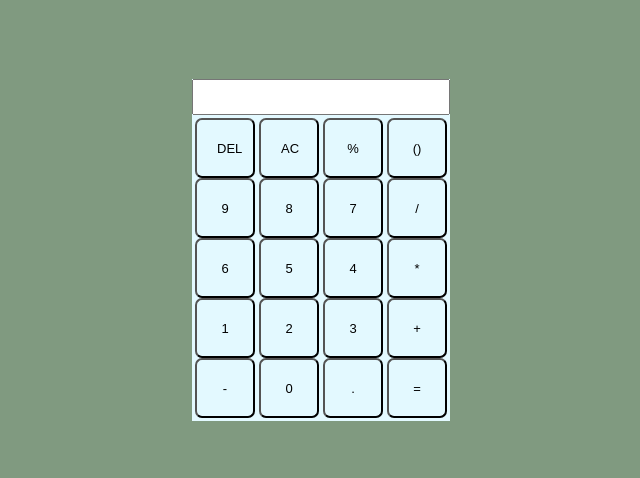
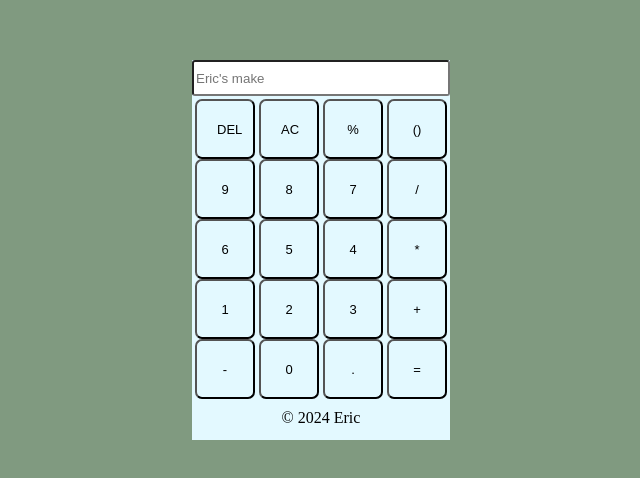
Before and after one commit to ErickGichuki/Calculator, a plain HTML site: page index.html in a window 1280 px wide. Shown: the part 158-636 px from the top of the page, without its empty margins (327-967 px from the left). Drawn offline with Linux system fonts and the light colour scheme.

Commit message:
first commit

```diff
--- a/index.html
+++ b/index.html
@@ -8,7 +8,7 @@
 </head>
 <body>
     <div class="container">
-        <input id="display" >
+        <input id="display" placeholder="Eric's make">
 
         <div class="buttons">
             <div class="row1">
@@ -42,6 +42,7 @@
             <input type="button" value="." onclick="display.value += '.' ">
             <input type="button" value="=" class="equal" onclick="display.value = eval(display.value)">
             </div>
+            <footer>&copy; 2024 Eric</footer>
         </div>
     </div>
 </body>
--- a/main.css
+++ b/main.css
@@ -10,6 +10,7 @@
 #display{
     width: 250px;
     height: 30px;
+    border-radius: 3px;
 }
 body{
     display: flex;
@@ -25,3 +26,7 @@ body{
 .container{
     background:#e3f9ff ;
 }
+footer{
+    text-align: center;
+    padding: 10px;
+}
```
